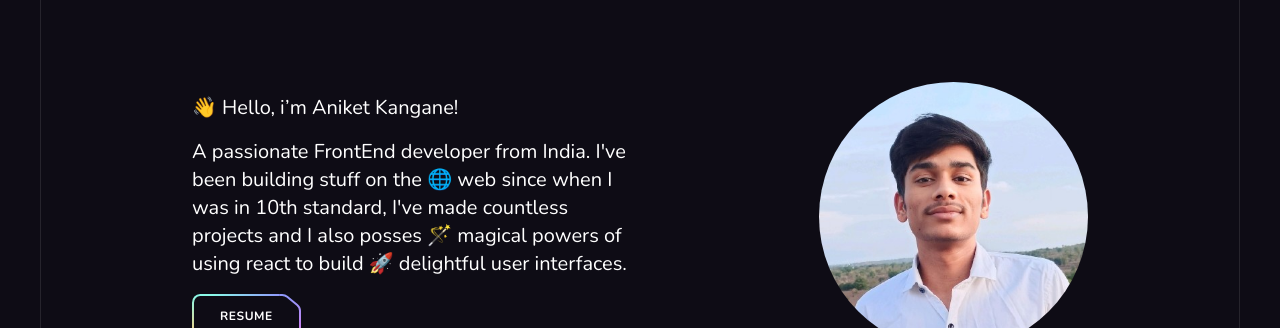
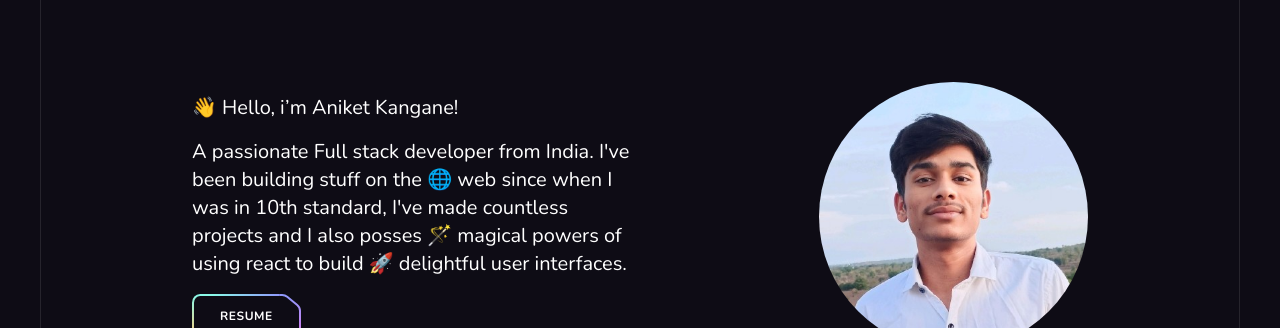
Before and after one commit to Aniket897/aniket, a React (Vite) app: page / in a window 1280 px wide. Shown: the part 1080-1408 px from the top of the page. Built offline with nearby package versions, Linux system fonts and the light colour scheme.

Commit message:
minor-003

```diff
--- a/src/components/About.jsx
+++ b/src/components/About.jsx
@@ -26,7 +26,7 @@ const About = () => {
             <p className=" text-gray">👋 Hello, i’m Aniket Kangane!</p>
 
             <p className=" text-gray">
-              A passionate FrontEnd developer from India. I've been building
+              A passionate Full stack developer from India. I've been building
               stuff on the 🌐 web since when I was in 10th standard, I've made
               countless projects and I also posses 🪄 magical powers of using
               react to build 🚀 delightful user interfaces.
```
